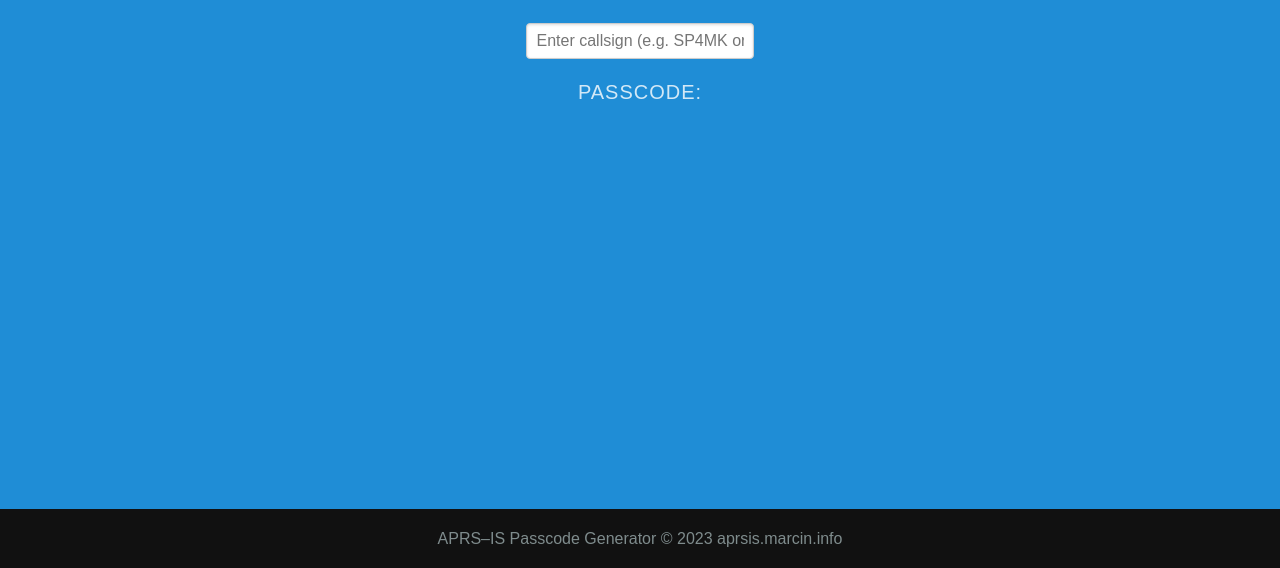
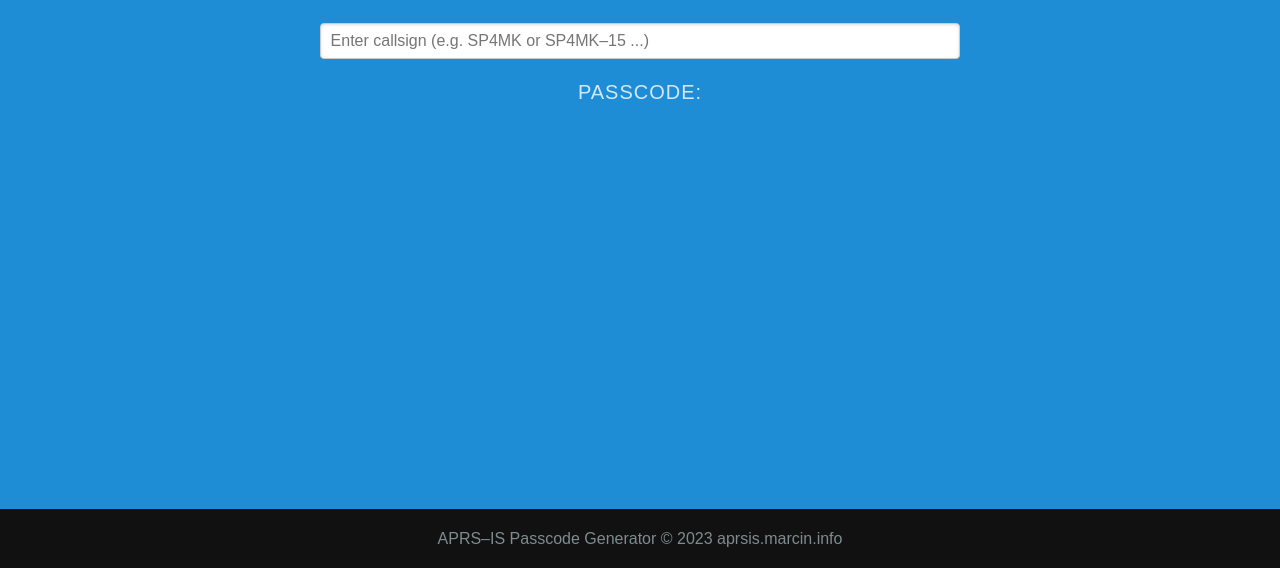
Before and after one commit to mkopa/aprs-is-passcode-generator, a website built with webpack: page docs/index.html in a window 1280 px wide. Shown: the part 232-800 px from the top of the page. Built offline with nearby package versions, Linux system fonts and the light colour scheme.

Commit message:
Fix: input callsign width

```diff
--- a/docs/index.html
+++ b/docs/index.html
@@ -1 +1 @@
-<!doctype html><html lang="en"><head><meta charset="utf-8"/><meta name="viewport" content="width=device-width,initial-scale=1"/><meta name="description" content="Example of APRS IS Passcode Generation using JS"/><title>APRS &dash; IS Passcode Generator</title><link rel="stylesheet" href="https://cdnjs.cloudflare.com/ajax/libs/pure/2.0.3/pure-min.min.css"/><link rel="stylesheet" href="https://cdnjs.cloudflare.com/ajax/libs/pure/2.0.3/grids-responsive-min.css"/><link rel="stylesheet" href="https://netdna.bootstrapcdn.com/font-awesome/4.0.3/css/font-awesome.css"/><script defer="defer" src="main.54529a6536e95499ce27.js"></script><link href="main.1e3551e90bc251867855.css" rel="stylesheet"></head><body><div class="splash-container"><div class="splash pure-form"><h2 class="splash-head">APRS&dash;IS Passcode Generator</h2><input id="callsign" placeholder="Enter callsign (e.g. SP4MK or SP4MK&ndash;15 ...)"/><p id="passcode" class="splash-subhead">Passcode:</p></div><div class="footer l-box is-center"><a href="https://github.com/mkopa/aprs-is-passcode-generator">APRS&ndash;IS Passcode Generator</a> <a href="https://aprsis.marcin.info">&copy; 2023 aprsis.marcin.info</a></div></div></body></html>
+<!doctype html><html lang="en"><head><meta charset="utf-8"/><meta name="viewport" content="width=device-width,initial-scale=1"/><meta name="description" content="Example of APRS IS Passcode Generation using JS"/><title>APRS &dash; IS Passcode Generator</title><link rel="stylesheet" href="https://cdnjs.cloudflare.com/ajax/libs/pure/2.0.3/pure-min.min.css"/><link rel="stylesheet" href="https://cdnjs.cloudflare.com/ajax/libs/pure/2.0.3/grids-responsive-min.css"/><link rel="stylesheet" href="https://netdna.bootstrapcdn.com/font-awesome/4.0.3/css/font-awesome.css"/><script defer="defer" src="main.54529a6536e95499ce27.js"></script><link href="main.fa3dff617298cf7c4ef6.css" rel="stylesheet"></head><body><div class="splash-container"><div class="splash pure-form"><h2 class="splash-head">APRS&dash;IS Passcode Generator</h2><input class="input-callsign" id="callsign" placeholder="Enter callsign (e.g. SP4MK or SP4MK&ndash;15 ...)"/><p id="passcode" class="splash-subhead">Passcode:</p></div><div class="footer l-box is-center"><a href="https://github.com/mkopa/aprs-is-passcode-generator">APRS&ndash;IS Passcode Generator</a> <a href="https://aprsis.marcin.info">&copy; 2023 aprsis.marcin.info</a></div></div></body></html>
--- a/package.json
+++ b/package.json
@@ -5,7 +5,7 @@
   "main": "index.js",
   "scripts": {
     "build": "webpack --config webpack.config.js --mode=production",
-    "start": "serve ./doc",
+    "start": "serve ./docs",
     "format": "prettier --write \"./src/**/*.html\" \"./src/**/*.css\" \"./src/**/*.ts\"",
     "postinstall": "npm-install-peers"
   },
--- a/src/web/styles.css
+++ b/src/web/styles.css
@@ -83,6 +83,10 @@ a {
   top: 0;
   left: 0;
   position: absolute !important;
+}
+
+.input-callsign {
+  width: 100%;
 }
 
 .splash {
```
Also changed, not shown: src/web/index.html (+1 -0 lines), 3 other files.
